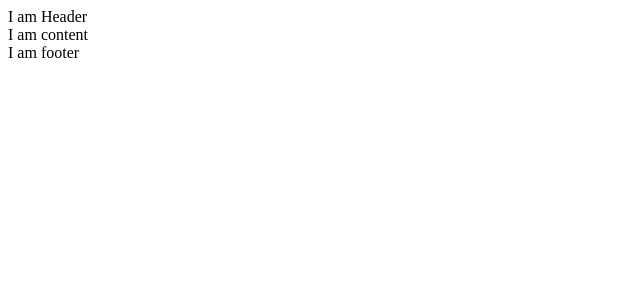
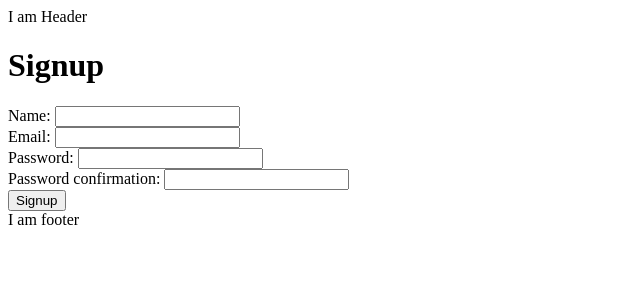
Before and after one commit to alexliew42/vacation-trip-planner-frontend, a React (Vite) app: page /signup in a window 1280 px wide. Shown: the top 300 px of the page, without its empty margins (0-640 px from the left). Built offline with nearby package versions, Linux system fonts and the light colour scheme.

Commit message:
add signup.jsx page, import react router dom and axios

```diff
--- a/package.json
+++ b/package.json
@@ -10,8 +10,10 @@
     "preview": "vite preview"
   },
   "dependencies": {
+    "axios": "^1.4.0",
     "react": "^18.2.0",
-    "react-dom": "^18.2.0"
+    "react-dom": "^18.2.0",
+    "react-router-dom": "^6.11.2"
   },
   "devDependencies": {
     "@types/react": "^18.0.37",
--- a/src/App.jsx
+++ b/src/App.jsx
@@ -1,14 +1,17 @@
 import { Content } from "./Content"
 import { Footer } from "./Footer"
 import { Header } from "./Header"
+import {BrowserRouter} from "react-router-dom"
 
 function App() {
 
   return(
     <div>
-      <Header/>
-      <Content/>
-      <Footer/>
+      <BrowserRouter>
+        <Header/>
+        <Content/>
+        <Footer/>
+      </BrowserRouter>
     </div>
   )
 }
--- a/src/Content.jsx
+++ b/src/Content.jsx
@@ -1,7 +1,14 @@
+import {Routes, Route} from "react-router-dom"
+import {Signup} from "./Signup.jsx"
+
+
 export function Content() {
   return (
     <div>
-      I am content
+      <Routes>
+        <Route path="/signup" element={<Signup/>} />
+
+      </Routes>
     </div>
   );
 }
--- /dev/null
+++ b/src/Signup.jsx
@@ -0,0 +1,49 @@
+import axios from "axios";
+import { useState } from "react";
+
+export function Signup() {
+  const [errors, setErrors] = useState([]);
+
+  const handleSubmit = (event) => {
+    event.preventDefault();
+    setErrors([]);
+    const params = new FormData(event.target);
+    axios
+      .post("http://localhost:3000/users.json", params)
+      .then((response) => {
+        console.log(response.data);
+        event.target.reset();
+        window.location.href = "/"; // Change this to hide a modal, redirect to a specific page, etc.
+      })
+      .catch((error) => {
+        console.log(error.response.data.errors);
+        setErrors(error.response.data.errors);
+      });
+  };
+
+  return (
+    <div id="signup">
+      <h1>Signup</h1>
+      <ul>
+        {errors.map((error) => (
+          <li key={error}>{error}</li>
+        ))}
+      </ul>
+      <form onSubmit={handleSubmit}>
+        <div>
+          Name: <input name="name" type="text" />
+        </div>
+        <div>
+          Email: <input name="email" type="email" />
+        </div>
+        <div>
+          Password: <input name="password" type="password" />
+        </div>
+        <div>
+          Password confirmation: <input name="password_confirmation" type="password" />
+        </div>
+        <button type="submit">Signup</button>
+      </form>
+    </div>
+  );
+}
```
Also changed, not shown: 1 other file (tests, documents, lock files or other folders).
